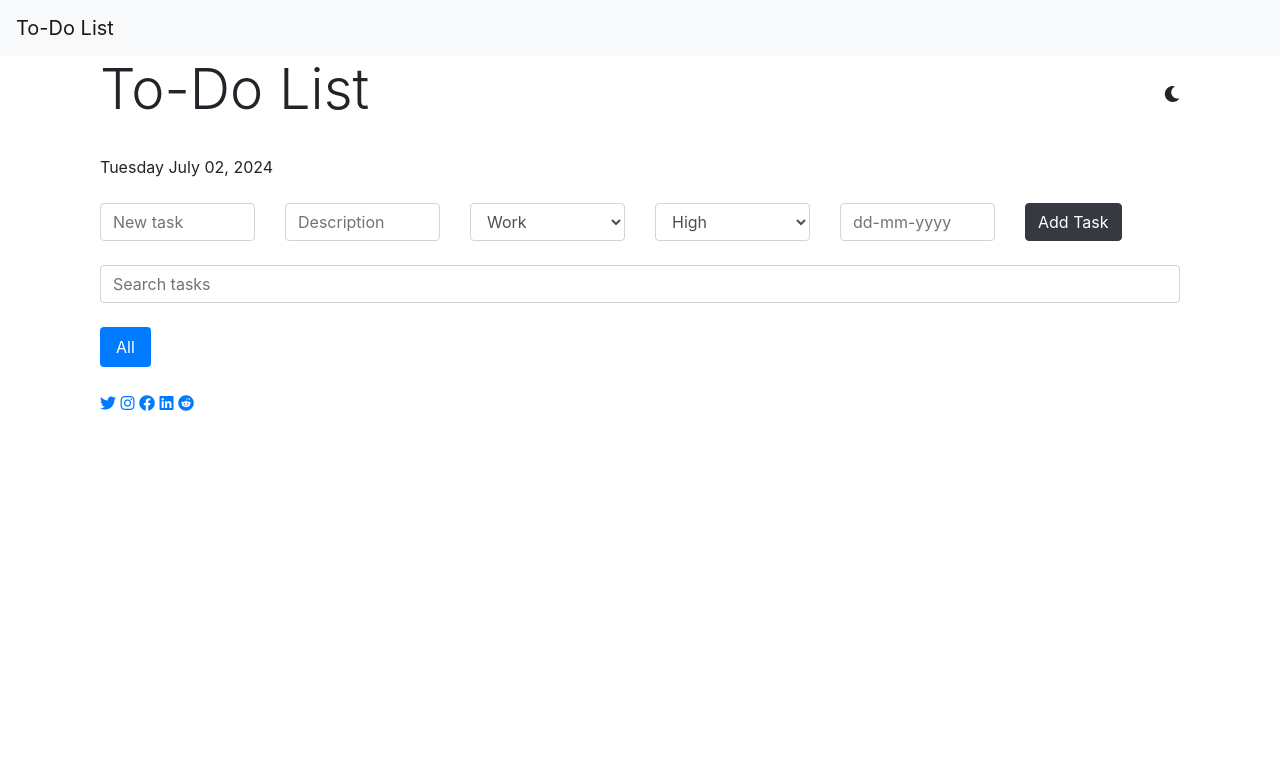
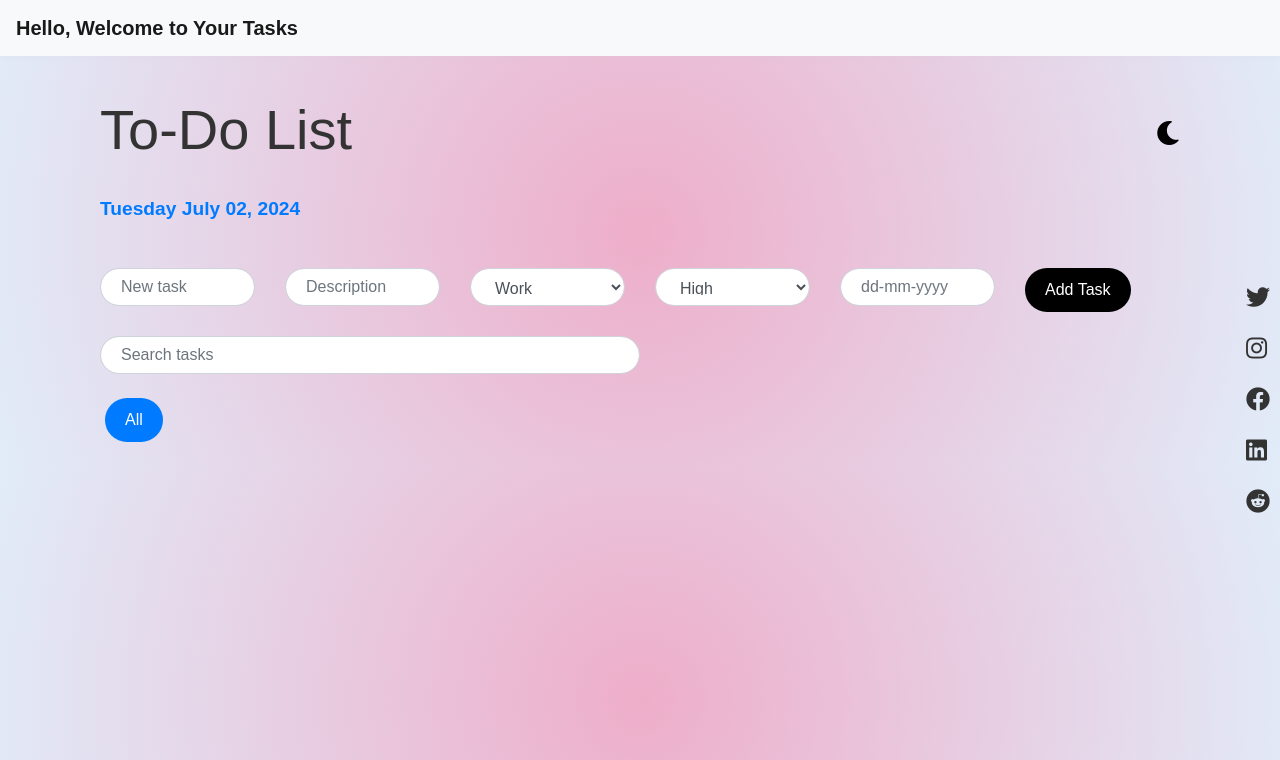
Before and after one commit to Swanand33/To-do-app, a Flask app: page / in a window 1280 px wide. Shown: the top 760 px of the page. Run offline with Flask 2, Linux system fonts and the light colour scheme; data that the repository does not hold is empty; some libraries are stand-ins or nearby versions.

Commit message:
Initial commit

```diff
--- a/static/styles.css
+++ b/static/styles.css
@@ -33,11 +33,11 @@
 .toggle-theme {
     cursor: pointer;
     font-size: 1.5em;
-    color: #000;
+    color: black; /* Add this line */
 }
 
 body.dark-mode .toggle-theme {
-    color: #151414;
+    color: white; /* Adjust color for dark mode */
 }
 
 /* Card Styles */
@@ -164,45 +164,26 @@
     transition: background-color 0.3s ease;
 }
 
-.nav-pills .nav-link:hover {
+.nav-pills .nav-link.active {
     background-color: #007bff;
-    color: white;
+    color: #fff;
 }
 
-.nav-pills .nav-link.active {
+.nav-pills .nav-link:hover {
     background-color: #0056b3;
-    color: white;
-}
-
-/* Task Details */
-.card-text {
-    margin-bottom: 15px;
-    font-size: 0.9em;
-    color: #666;
-}
-
-/* Priority Colors */
-.border-danger {
-    border-color: #ff4d4d !important;
-}
-
-.border-success {
-    border-color: #28a745 !important;
-}
-
-.border-secondary {
-    border-color: #6c757d !important;
+    color: #fff;
 }
 
 /* Social Icons */
 .social-icons {
     position: fixed;
     top: 50%;
-    right: 20px;
+    right: 10px;
     transform: translateY(-50%);
     display: flex;
     flex-direction: column;
     gap: 15px;
+    z-index: 1000; /* Ensure it is above other elements */
 }
 
 .social-icons a {
@@ -216,5 +197,15 @@
 }
 
 body.dark-mode .social-icons a {
-    color: #ffffff;
+    color: #fff;
 }
+
+body.dark-mode .social-icons a:hover {
+    color: #0056b3;
+}
+
+/* Search Bar */
+.search-bar {
+    max-width: 50%; /* Adjust the percentage as needed */
+    border-radius: 25px; /* Edge curve */
+}
--- a/templates/base.html
+++ b/templates/base.html
@@ -5,19 +5,29 @@
     <meta name="viewport" content="width=device-width, initial-scale=1.0">
     <title>To-Do List</title>
     <link rel="stylesheet" href="https://stackpath.bootstrapcdn.com/bootstrap/4.5.2/css/bootstrap.min.css">
-    <link rel="stylesheet" href="{{ url_for('static', filename='css/style.css') }}">
-    <link rel="stylesheet" href="https://cdnjs.cloudflare.com/ajax/libs/font-awesome/5.15.3/css/all.min.css">
+    <link rel="stylesheet" href="https://cdnjs.cloudflare.com/ajax/libs/font-awesome/5.15.1/css/all.min.css">
+    <link rel="stylesheet" href="https://cdnjs.cloudflare.com/ajax/libs/bootstrap-datepicker/1.9.0/css/bootstrap-datepicker.min.css">
+    <link rel="stylesheet" href="{{ url_for('static', filename='styles.css') }}">
 </head>
 <body>
     <nav class="navbar navbar-expand-lg navbar-light bg-light">
-        <a class="navbar-brand" href="#">To-Do List</a>
+        <a class="navbar-brand" href="/">Hello, Welcome to Your Tasks</a>
     </nav>
     <div class="container">
         {% block content %}{% endblock %}
     </div>
     <script src="https://code.jquery.com/jquery-3.5.1.slim.min.js"></script>
-    <script src="https://cdn.jsdelivr.net/npm/@popperjs/core@2.5.3/dist/umd/popper.min.js"></script>
+    <script src="https://cdn.jsdelivr.net/npm/@popperjs/core@2.5.4/dist/umd/popper.min.js"></script>
     <script src="https://stackpath.bootstrapcdn.com/bootstrap/4.5.2/js/bootstrap.min.js"></script>
-    <script src="{{ url_for('static', filename='js/scripts.js') }}"></script>
+    <script src="https://cdnjs.cloudflare.com/ajax/libs/bootstrap-datepicker/1.9.0/js/bootstrap-datepicker.min.js"></script>
+    <script>
+        $(document).ready(function() {
+            // Initialize date picker
+            $('.datepicker').datepicker({
+                format: 'dd-mm-yyyy',
+                autoclose: true
+            });
+        });
+    </script>
 </body>
 </html>
--- a/templates/index.html
+++ b/templates/index.html
@@ -16,8 +16,8 @@
     <div class="row mb-4">
         <div class="col-12">
             <div class="date-display">
-                <span>Tuesday</span>
-                <span>July 02, 2024</span>
+                 <span>Tuesday</span>
+                 <span>July 02, 2024</span>
             </div>
         </div>
     </div>
@@ -55,7 +55,7 @@
 
     <form action="/" method="GET" class="mb-4">
         <div class="input-group">
-            <input type="text" class="form-control" name="query" placeholder="Search tasks">
+            <input type="text" class="form-control search-bar" name="query" placeholder="Search tasks">
         </div>
     </form>
 
@@ -111,5 +111,13 @@
         document.querySelector('.toggle-theme i').classList.toggle('fa-moon');
         document.querySelector('.toggle-theme i').classList.toggle('fa-sun');
     }
+
+    $(document).ready(function() {
+        // Initialize date picker
+        $('.datepicker').datepicker({
+            format: 'dd-mm-yyyy',
+            autoclose: true
+        });
+    });
 </script>
 {% endblock %}
```
Also changed, not shown: static/script.js (+21 -14 lines).
